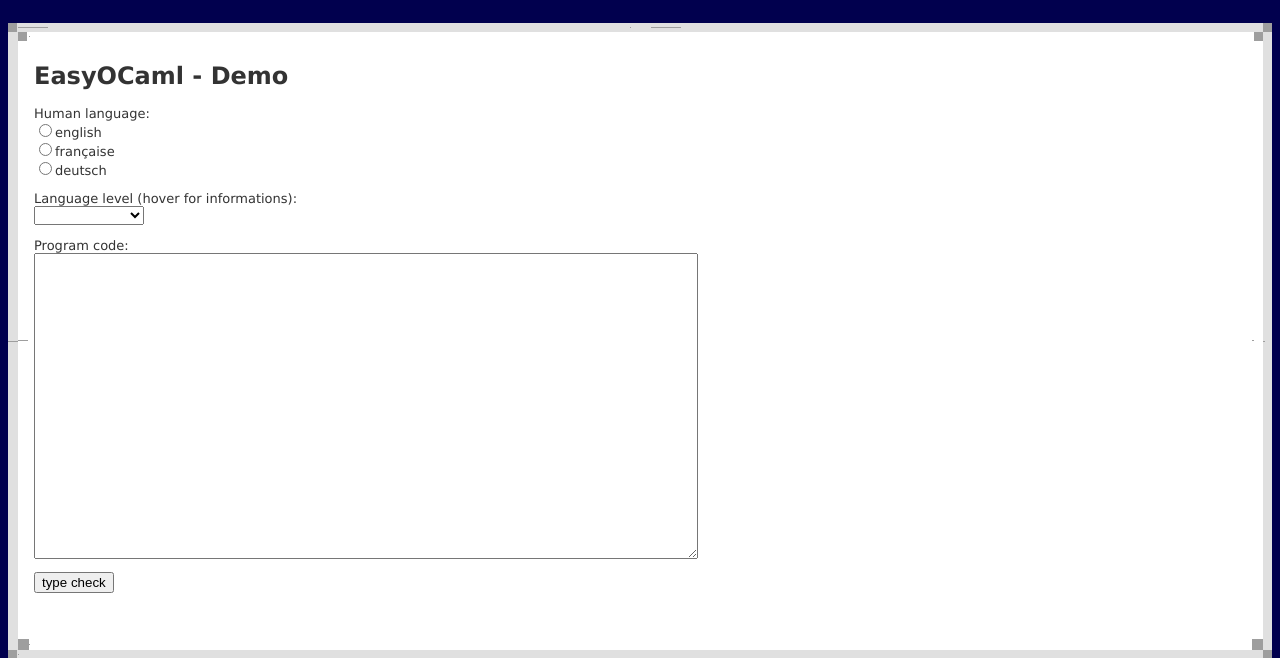
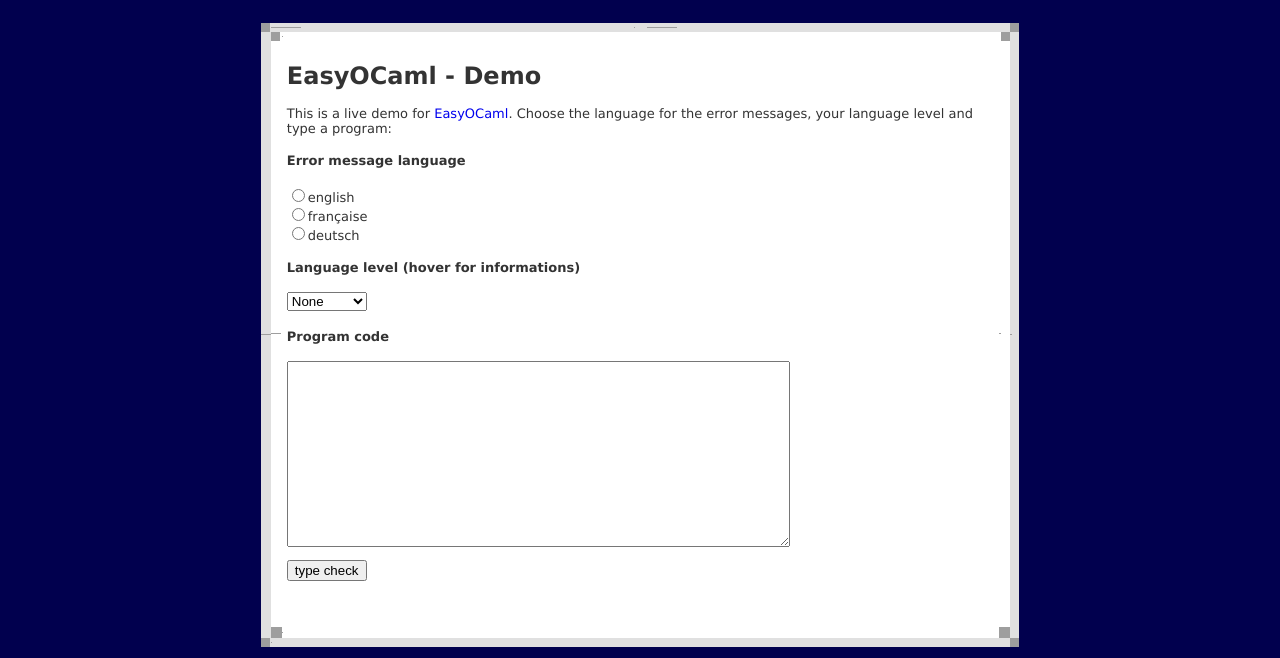
Before and after one commit to benozol/easyocaml, a PHP site: page /demo.php in a window 1280 px wide. Shown: the top 658 px of the page. Run offline with PHP 8.4, Linux system fonts and the light colour scheme; grey boxes are pictures that could not be loaded.

Commit message:
* Updated StructureErrorReport  * Some strands on the online demo and website

```diff
--- a/website/demo.php
+++ b/website/demo.php
@@ -64,7 +64,8 @@ echo '<?xml version="1.0" encoding="UTF-8"?>';
 <body>
 
 
-<table border="0" width="100%" cellspacing="0" cellpadding="0">
+<center>
+<table border="0" width="60%" cellspacing="0" cellpadding="0">
 
 	<tr>
 		<td>&nbsp;</td>
@@ -107,13 +108,14 @@ echo '<?xml version="1.0" encoding="UTF-8"?>';
 <tr><td width="65%" valign="top">
 
 <h1>EasyOCaml - Demo</h1>
+This is a live demo for <a href="..">EasyOCaml</a>.  Choose the language for the error messages, your language level and type a program:
     <form action="http://www.benozol.de/easyocaml/" enctype="multipart/form-data" method="post">
-      <p>Human language:        <br /><span><input type="radio" name="language" value="english" />english<br /></span><span><input type="radio" name="language" value="française" />française<br /></span><span><input type="radio" name="language" value="deutsch" />deutsch<br /></span>
+      <p><h4>Error message language</h4><span><input type="radio" name="language" value="english" />english<br /></span><span><input type="radio" name="language" value="française" />française<br /></span><span><input type="radio" name="language" value="deutsch" />deutsch<br /></span>
       </p>
-      <p>Language level (hover for informations):         <br /><select name="level"><option selected="selected" value="" title="No language level. Full EasyOCaml."></option><option value="lang-minimal" title="Available functions: cons, iter, map, fold from List and +, -, *, /, succ, pred form Pervasives. Hard restrictions on the syntax.">lang-minimal</option><option value="lang-advanced" title="Access to the modules Pervasives (preopened), Char, Random, String. No imperative language features and mandatory type annotations for toplevel values.">lang-advanced</option></select>
+      <p><h4>Language level (hover for informations)</h4><select name="level"><option selected="selected" value="" title="No language level. Full EasyOCaml.">None</option><option value="lang-minimal" title="Available functions: cons, iter, map, fold from List and +, -, *, /, succ, pred form Pervasives. Hard restrictions on the syntax.">minimal</option><option value="lang-advanced" title="Access to the modules Pervasives (preopened), Char, Random, String. No imperative language features and mandatory type annotations for toplevel values.">advanced</option></select>
 
       </p>
-      <p>Program code:        <br /><textarea rows="20" cols="80" name="program"></textarea>
+      <p><h4>Program code</h4><textarea rows="12" cols="60" name="program"></textarea>
       </p>
       <p>        <input type="submit" value="type check" />
       </p>
```
Also changed, not shown: website/index.php (+18 -17 lines), 3 other files.
